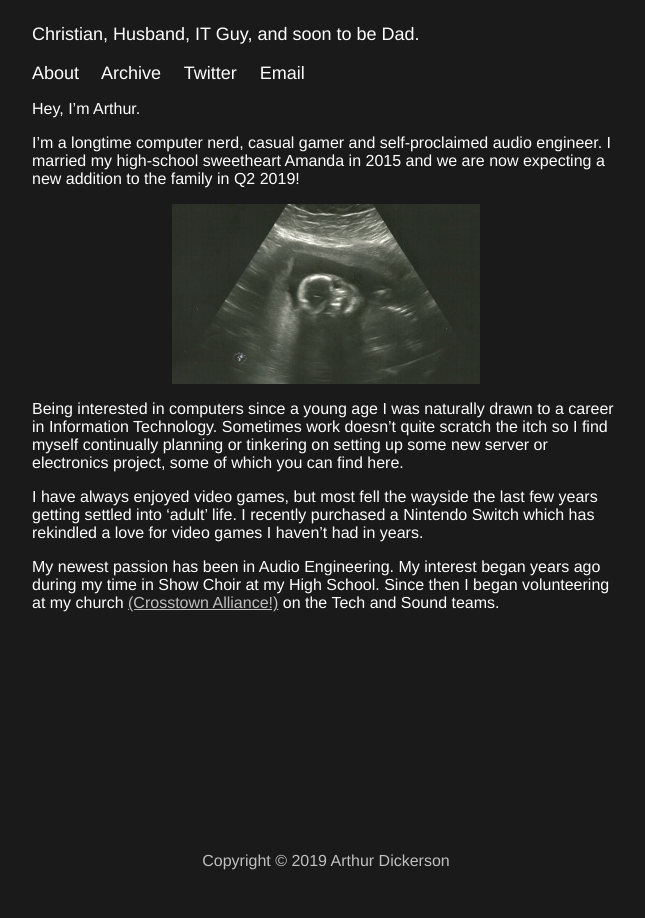
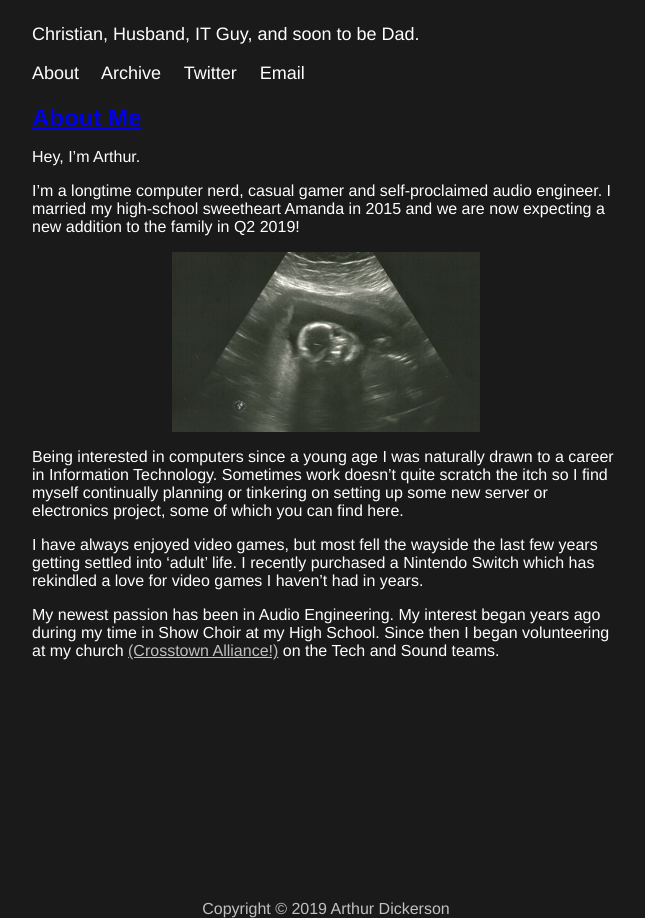
Before and after one commit to Arthurdd1994/Arthurdd1994.github.io, a Jekyll site: the page built from about.md, in a window 1280 px wide. Shown: the part 194-1112 px from the top of the page, without its empty margins (314-959 px from the left). Built offline with Jekyll 4.4.1, drawn with Linux system fonts in a browser that asks for light colours; before the commit the page ends 1064 px from its top, so only the background shows below that.

Commit message:
Update default.html

```diff
--- a/_layouts/default.html
+++ b/_layouts/default.html
@@ -27,7 +27,11 @@
       <section class="content">
         {% unless page.title == "Arthur Dickerson" %}
         {% if page.id == null %}
-
+          {% if post.altURL == null %}
+            <h2><a href="{{ page.url }}">{{ page.title }}</a></h2>
+          {% else %}
+            <h2><a href="{{ page.altURL }}">{{ page.title }}</a></h2>
+          {% endif %}
         {% else %}
           <h2>{{ page.title }}</h2>
         {% endif %}
```
